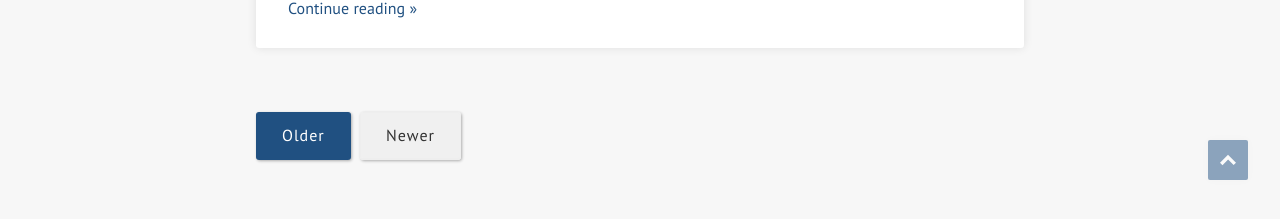
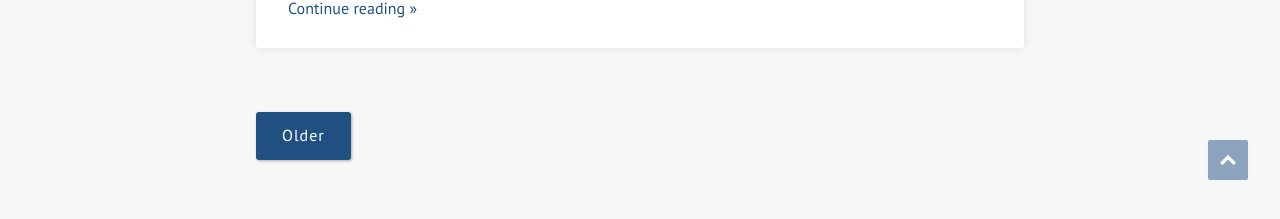
Before and after one commit to Nitrino/til, a Jekyll site: the page built from index.html, in a window 1280 px wide and 900 px high, scrolled down 2104 px. Shown: the part 656-875 px from the top of the window. Built offline with Jekyll 4.4.1, drawn with Linux system fonts in a browser that asks for light colours; nearby versions of some CDN libraries; the list of posts is cut into pages by our own code.

Commit message:
remove disabled buttons

```diff
--- a/index.html
+++ b/index.html
@@ -46,15 +46,11 @@
 <div class="pagination">
 
   {% if paginator.next_page %}
-      <a class="pagination-item older btn" href="{{ paginator.next_page_path | prepend: site.baseurl | append: '/' | replace: '//', '/' }}">Older</a>
-  {% else %}
-    <span class="pagination-item older btn-disabled">Older</span>
+    <a class="pagination-item older btn" href="{{ paginator.next_page_path | prepend: site.baseurl | append: '/' | replace: '//', '/' }}">Older</a>
   {% endif %}
 
   {% if paginator.previous_page %}
     <a class="pagination-item newer btn " href="{{ paginator.previous_page_path | prepend: site.baseurl | append: '/' | replace: '//', '/' }}">Newer</a>
-  {% else %}
-    <span class="pagination-item newer btn-disabled">Newer</span>
   {% endif %}
 
 </div>
```
